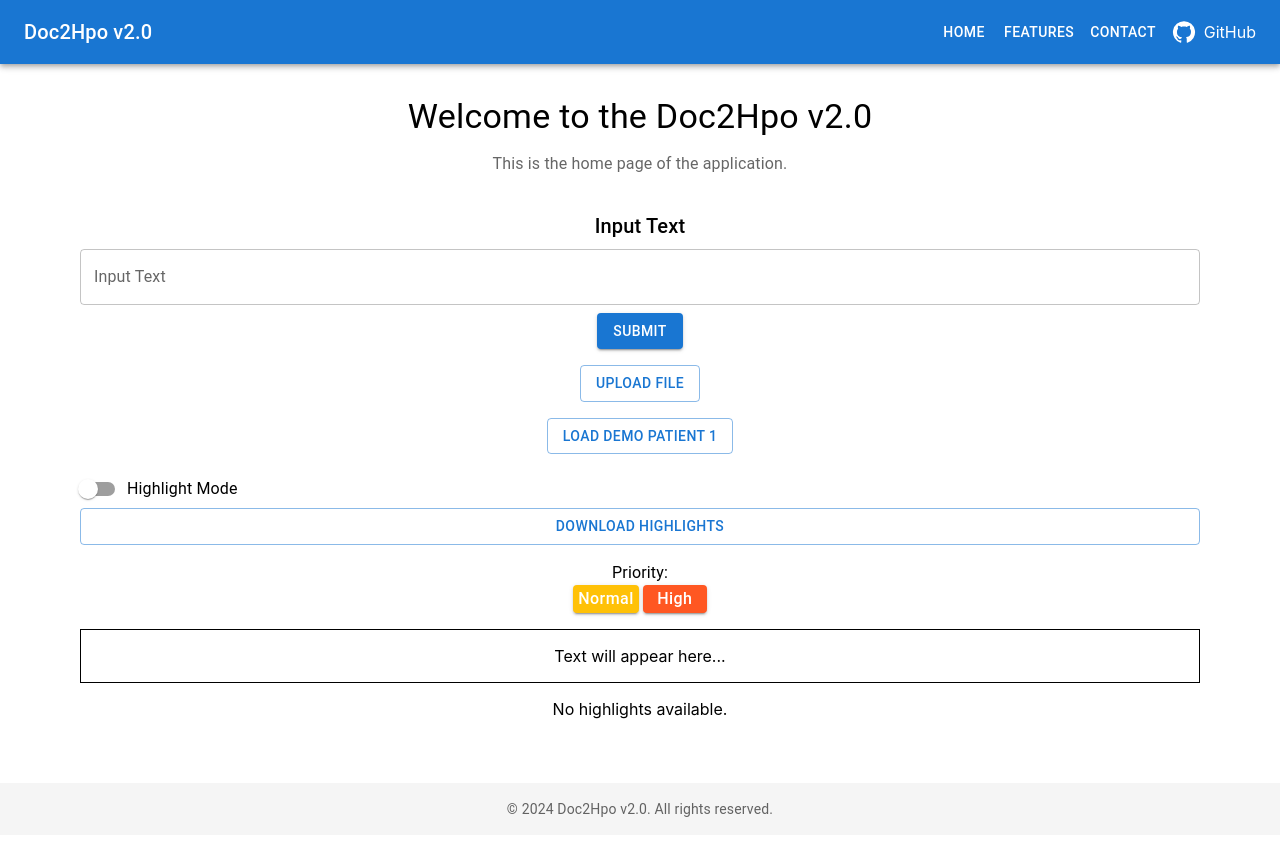
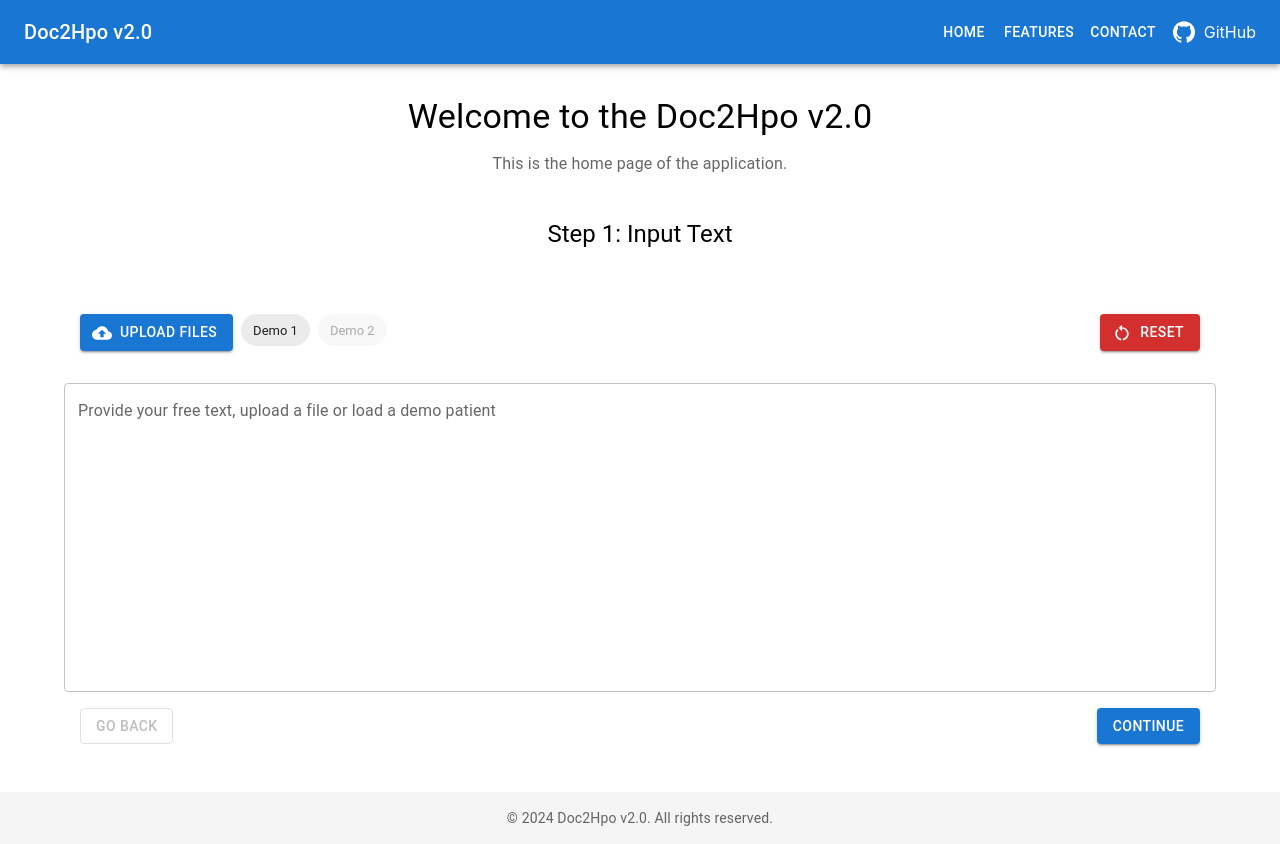
Before and after one commit to stormliucong/Doc2Hpo2.0, a React (Create React App) app in the folder front-end/: page / in a window 1280 px wide. Built offline with nearby package versions, Linux system fonts and the light colour scheme.

Commit message:
fix input layout & use continue back to control

```diff
--- a/front-end/src/Components/AppContext.js
+++ b/front-end/src/Components/AppContext.js
@@ -4,6 +4,7 @@ const AppContext = createContext();
 
 const AppProvider = ({ children }) => {
   // Multiple state variables
+  const [inputText, setInputText] = useState('');
   const [fileText, setFileText] = useState('');
   const [loading, setLoading] = useState(false);
   const [error, setError] = useState(null);
@@ -19,7 +20,7 @@ const AppProvider = ({ children }) => {
 
 
   return (
-    <AppContext.Provider value={{ fileText, setFileText, loading, setLoading, error, setError, highlights, setHighlights, highlightMode, setHighlightMode, selectedHighlight, setSelectedHighlight, gptDialogOpen, setGptDialogOpen, openaiKey, setOpenaiKey, scispacyDialogOpen, setScispacyDialogOpen, actreeDialogOpen, setActreeDialogOpen }}>
+    <AppContext.Provider value={{ fileText, setFileText, loading, setLoading, error, setError, highlights, setHighlights, highlightMode, setHighlightMode, selectedHighlight, setSelectedHighlight, gptDialogOpen, setGptDialogOpen, openaiKey, setOpenaiKey, scispacyDialogOpen, setScispacyDialogOpen, actreeDialogOpen, setActreeDialogOpen, inputText, setInputText }}>
       {children}
     </AppContext.Provider>
   );
--- a/front-end/src/Components/FileUpload.js
+++ b/front-end/src/Components/FileUpload.js
@@ -1,17 +1,37 @@
 import React, {useContext} from "react";
 import { AppContext } from './AppContext';
-import { Button } from '@mui/material';
+import { IconButton } from '@mui/material';
+import CloudUploadIcon from '@mui/icons-material/CloudUpload';
+import Typography from '@mui/material/Typography';
+import Button from '@mui/material/Button';
+import { styled } from '@mui/material/styles';
+
+
 
 
 const FileUpload = () => {
-    const { setFileText, setError } = useContext(AppContext);
+    const { setInputText, setError} = useContext(AppContext);
+
+    const VisuallyHiddenInput = styled('input')({
+        clip: 'rect(0 0 0 0)',
+        clipPath: 'inset(50%)',
+        height: 1,
+        overflow: 'hidden',
+        position: 'absolute',
+        bottom: 0,
+        left: 0,
+        whiteSpace: 'nowrap',
+        width: 1,
+      });
+
 
     const handleFileUpload = (event) => {
         try {
             const file = event.target.files[0];
             const reader = new FileReader();
-            reader.onload = (e) => setFileText(e.target.result);
+            reader.onload = (e) => setInputText(e.target.result);
             reader.readAsText(file);
+            console.log(file);
         }
         catch (error) {
             setError(error.message);
@@ -22,13 +42,21 @@ const FileUpload = () => {
 
     }
     return (
-        <>
 
-        <Button variant="outlined" component="label">
-            Upload File
-            <input type="file" hidden onChange={handleFileUpload} />
-          </Button>
-        </>
+        <Button
+            component="label"
+            role={undefined}
+            variant="contained"
+            tabIndex={-1}
+            startIcon={<CloudUploadIcon />}
+            >
+            Upload files
+            <VisuallyHiddenInput
+                type="file"
+                onChange={(e) => handleFileUpload(e)}
+                multiple
+            />
+        </Button>
     );
 }
 
--- a/front-end/src/Components/LoadDemoPatient.js
+++ b/front-end/src/Components/LoadDemoPatient.js
@@ -1,10 +1,11 @@
 import React, {useContext} from "react";
 import { AppContext } from './AppContext';
 import { Button } from '@mui/material';
+import Chip from '@mui/material/Chip';
 
 
 const LoadDemoPatient = () => {
-    const { setFileText, setError } = useContext(AppContext);
+    const { setInputText, setError } = useContext(AppContext);
 
     const loadPatientTxt = async (file) => {
         // Load the patient text from the public folder using require
@@ -13,19 +14,18 @@ const LoadDemoPatient = () => {
           const response = await fetch(file);
           if (!response.ok) throw new Error("Failed to fetch file");
           const text = await response.text();
-          setFileText(text);
+          setInputText(text);
         } catch (error) {
           console.error(error);
           setError(error)
-          setFileText("");
+          setInputText("");
         }
       }
 
     return (
         <>
-        <Button variant="outlined" component="label" onClick={() => loadPatientTxt('./demo_patient_1.txt')}>
-            Load Demo Patient 1
-        </Button>
+        <Chip label="Demo 1" onClick={() => loadPatientTxt('./demo_patient_1.txt')} />
+        <Chip label="Demo 2" disabled />
         </>
     );
 }
--- a/front-end/src/Components/MedicalTextAnnotator.js
+++ b/front-end/src/Components/MedicalTextAnnotator.js
@@ -1,5 +1,5 @@
-import React from "react";
-import { Box } from "@mui/system";
+import React, { useState } from "react";
+import { Box, Grid, Paper, Typography } from "@mui/material";
 import AppProvider from "./AppContext";
 import FileUpload from "./FileUpload";
 import HighlightsBox from "./HighlightsBox";
@@ -7,39 +7,71 @@ import HighlightTable from "./HighlightTable";
 import LoadDemoPatient from "./LoadDemoPatient";
 import TextInput from "./TextInput";
 import Warnings from "./Warnings";
+import { Grid2 } from '@mui/material';
+import Button from '@mui/material/Button';
 
 
 
 const MedicalTextAnnotator = () => {
+  const [step, setStep] = useState(1);
+
+  // Navigate between steps
+  const handleNext = () => setStep((prev) => prev + 1);
+  const handleBack = () => setStep((prev) => prev - 1);
+
   return (
     <AppProvider>
-      <Box p={2}>
+      {/* Warning Banner */}
+      <Grid2 container spacing={2}>
+        <Grid2 size={12}>
+        <Warnings />
+        </Grid2>
+      </Grid2>
 
-        <Box mb={2}>
-          <Warnings />
-        </Box>
+      {/* Main Components */}
+      <Grid2 container spacing={20} padding={5} justifyContent="center">
+        {/* Step Header */}
+      <Typography variant="h5" gutterBottom>
+        {`Step ${step}: ${
+          step === 1
+            ? 'Input Text'
+            : step === 2
+            ? 'Annotate Text'
+            : step === 3
+            ? 'Review Annotations'
+            : 'Gene Prediction'
+        }`}
+      </Typography>
+      </Grid2>
 
-        <Box mb={2}>
-          <TextInput />
-        </Box>
+      {/* Step Content */}
 
-        <Box mb={2}>
-          <FileUpload />
+      { step === 1 && <Grid2 container spacing={2}><TextInput /></Grid2> }
 
-        </Box>
 
-        <Box mb={2}>
-          <LoadDemoPatient />
-        </Box>
+      { step === 2 && <Grid2 container spacing={2}><HighlightsBox /></Grid2> }
 
-        <Box mb={2}>
-          <HighlightsBox />
-        </Box>
+      { step === 3 && <Grid2 container spacing={2}><HighlightTable /></Grid2> }
 
-        <Box mb={2}>
-          <HighlightTable />
-        </Box>
-      </Box>
+      {/* { step === 4 && <PredictGene /> } */}
+
+      {/* Navigation Buttons */}
+      <Grid2 container justifyContent="space-between" padding={2}>
+        <Button
+          variant="outlined"
+          onClick={handleBack}
+          disabled={step === 1}
+        >
+          Go Back
+        </Button>
+        <Button
+          variant="contained"
+          onClick={handleNext}
+          disabled={step === 4}
+        >
+          Continue
+        </Button>
+      </Grid2>
     </AppProvider>
   );
 };
--- a/front-end/src/Components/TextInput.js
+++ b/front-end/src/Components/TextInput.js
@@ -1,30 +1,57 @@
-import React, {useContext} from "react";
+import React, { useContext } from "react";
 import { AppContext } from './AppContext';
 import { TextField, Button, Typography } from '@mui/material';
 import { useState } from 'react';
-
+import Box from '@mui/material/Box';
+import FileUpload from './FileUpload';
+import LoadDemoPatient from './LoadDemoPatient';
+import RestartAltIcon from '@mui/icons-material/RestartAlt';
 
 
 const TextInput = () => {
-    const { setFileText } = useContext(AppContext);
-    const [inputText, setInputText] = useState('');
+  const { inputText, setInputText, setFileText } = useContext(AppContext);
+
 
   return (
     <>
-        <Typography variant="h6" gutterBottom>
-          Input Text
-        </Typography>
+    <Box
+      sx={{
+        display: 'flex',
+        justifyContent: 'space-between',
+        width: '100%',
+        alignItems: 'center',
+        padding: 2,
+      }}
+    >
+      {/* Left-aligned buttons */}
+      <Box sx={{ display: 'flex', gap: 1 }}>
+        <FileUpload />
+        <LoadDemoPatient />
+      </Box>
+
+      {/* Right-aligned button */}
+      <Button
+            color="error"
+
+            variant="contained"
+            tabIndex={-1}
+            startIcon={<RestartAltIcon />}
+            onClick={() => setInputText("")}
+            >
+            Reset
+        </Button>
+    </Box>
+
       <TextField
         fullWidth
-          label="Input Text"
+        label="Provide your free text, upload a file or load a demo patient"
         value={inputText}
+        multiline
+        rows={12}
         onChange={(e) => setInputText(e.target.value)}
       />
+    </>
 
-        <Button variant="contained" sx={{ mt: 1 }} onClick={() => {setFileText(inputText); setInputText('')} }>
-          Submit
-        </Button>
-        </>
   );
 }
 
```
Lines whose indentation alone changed are shown as unchanged.
